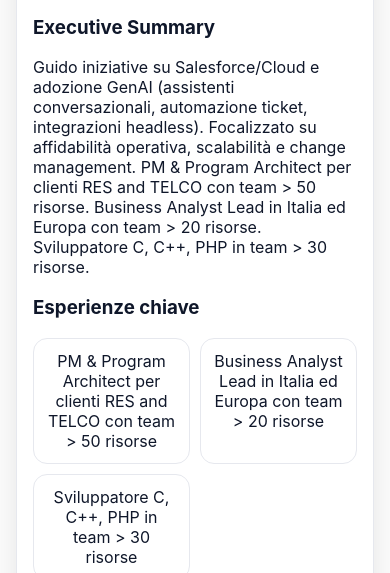
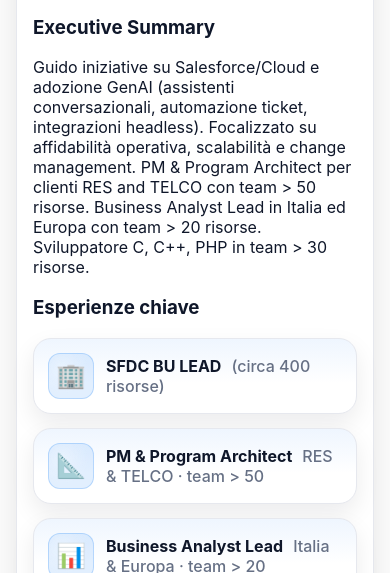
Before and after one commit to antoniodavino/antonio-davino-site, a plain HTML site: page index.html in a window 390 px wide. Both pictures are taken after a click on the button "Visualizza CV". Shown: the part 1115-1688 px from the top of the page. Drawn offline with Linux system fonts and the light colour scheme.

Commit message:
Add files via upload

```diff
--- a/index.html
+++ b/index.html
@@ -10,6 +10,7 @@
   <meta name="theme-color" content="#0f172a" />
 </head>
 <body>
+  <!-- Header -->
   <header class="site-header">
     <div class="wrap">
       <a class="brand" href="#home" aria-label="Torna alla Home">A·D</a>
@@ -24,18 +25,29 @@
     </div>
   </header>
 
+  <!-- Hero minimale -->
   <main id="home" class="hero hero--minimal">
     <div class="wrap hero__content">
       <figure class="avatar">
-        <img src="assets/antonio.jpg" alt="Antonio D’Avino" width="220" height="220" loading="eager" decoding="async" />
+        <img
+          src="assets/antonio.jpg"
+          alt="Antonio D’Avino"
+          width="220"
+          height="220"
+          loading="eager"
+          decoding="async"
+        />
       </figure>
+
       <div class="intro">
         <h1>Antonio D’Avino</h1>
         <p class="subtitle">Associate Director</p>
+
         <ul class="contacts">
           <li><span>📧</span> <a href="mailto:antonio.davino@accenture.com">antonio.davino@accenture.com</a></li>
           <li><span>📨</span> <a href="mailto:antonio.davino@gmail.com">antonio.davino@gmail.com</a></li>
         </ul>
+
         <div class="cta">
           <button class="btn primary" id="view-cv">Visualizza CV</button>
           <a class="btn" href="assets/Antonio_DAvino_CV.pdf" target="_blank" rel="noopener">Scarica CV (PDF)</a>
@@ -44,6 +56,7 @@
     </div>
   </main>
 
+  <!-- Sezione CV -->
   <section id="cv" class="section hidden" aria-labelledby="cv-title">
     <div class="wrap">
       <div class="cv-toolbar">
@@ -66,17 +79,34 @@
           <p>
             Guido iniziative su Salesforce/Cloud e adozione GenAI (assistenti conversazionali, automazione ticket, integrazioni headless).
             Focalizzato su affidabilità operativa, scalabilità e change management.
-            PM & Program Architect per clienti RES and TELCO con team > 50 risorse.
-            Business Analyst Lead in Italia ed Europa con team > 20 risorse.
-            Sviluppatore C, C++, PHP in team > 30 risorse.
+            PM &amp; Program Architect per clienti RES and TELCO con team &gt; 50 risorse.
+            Business Analyst Lead in Italia ed Europa con team &gt; 20 risorse.
+            Sviluppatore C, C++, PHP in team &gt; 30 risorse.
           </p>
         </section>
 
+        <!-- Esperienze chiave: card testuali con icone -->
         <h3>Esperienze chiave</h3>
-        <section class="kpi">
-          <div><span>PM & Program Architect per clienti RES and TELCO con team > 50 risorse</span></div>
-          <div><span>Business Analyst Lead in Italia ed Europa con team > 20 risorse</span></div>
-          <div><span>Sviluppatore C, C++, PHP in team > 30 risorse</span></div>
+        <section class="xp-grid" aria-label="Esperienze chiave">
+          <div class="xp-card">
+            <span class="xp-icon" aria-hidden="true">🏢</span>
+            <div class="xp-text"><strong>SFDC BU LEAD</strong> <span class="muted">(circa 400 risorse)</span></div>
+          </div>
+
+          <div class="xp-card">
+            <span class="xp-icon" aria-hidden="true">📐</span>
+            <div class="xp-text"><strong>PM &amp; Program Architect</strong> <span class="muted">RES &amp; TELCO · team &gt; 50</span></div>
+          </div>
+
+          <div class="xp-card">
+            <span class="xp-icon" aria-hidden="true">📊</span>
+            <div class="xp-text"><strong>Business Analyst Lead</strong> <span class="muted">Italia &amp; Europa · team &gt; 20</span></div>
+          </div>
+
+          <div class="xp-card">
+            <span class="xp-icon" aria-hidden="true">💻</span>
+            <div class="xp-text"><strong>Sviluppatore</strong> <span class="muted">C, C++, PHP · team &gt; 30</span></div>
+          </div>
         </section>
 
         <section aria-labelledby="exp-title" class="cv-block">
@@ -100,13 +130,14 @@
     </div>
   </section>
 
-  <!-- Altre sezioni -->
+  <!-- Sezioni on‑demand (inizialmente nascoste) -->
   <section id="projects" class="section hidden"><div class="wrap"><h2>Progetti</h2></div></section>
   <section id="code" class="section hidden"><div class="wrap"><h2>Codice</h2></div></section>
   <section id="publications" class="section hidden"><div class="wrap"><h2>Pubblicazioni</h2></div></section>
   <section id="about" class="section hidden"><div class="wrap"><h2>Chi sono</h2></div></section>
   <section id="contact" class="section hidden"><div class="wrap"><h2>Contatti</h2></div></section>
 
+  <!-- Modale Chat AI (placeholder) -->
   <div id="agent-modal" class="modal hidden" role="dialog" aria-modal="true" aria-labelledby="agent-title">
     <div class="modal__content">
       <header class="modal__header">
--- a/styles.css
+++ b/styles.css
@@ -7,11 +7,13 @@
   --shadow:0 20px 40px rgba(0,0,0,.35);
   --radius:16px; --radius-sm:12px; --pad:clamp(16px,2vw,24px);
   --w:1100px;
+  --ring: 0 0 0 3px rgba(96,165,250,.35);
 }
 @media (prefers-color-scheme: light){
   :root{
     --bg:#fafafa; --fg:#0f172a; --muted:#667085; --surface:#ffffff;
     --card:#ffffff; --border:#e6e8ee; --shadow:0 10px 25px rgba(2,6,23,.08);
+    --ring: 0 0 0 3px rgba(37,99,235,.18);
   }
 }
 html, body { margin:0; padding:0; background:var(--bg); color:var(--fg);
@@ -73,16 +75,50 @@ a{ color:inherit; text-decoration:none; }
 .section.hidden{ display:none; }
 .muted{ color:var(--muted); }
 
-/* ====== CV (come sezione) ====== */
+/* ====== CV base ====== */
 .cv-toolbar{ display:flex; align-items:center; justify-content:space-between; gap:12px; margin-bottom:12px; }
 .cv-toolbar .tools{ display:flex; flex-wrap:wrap; gap:8px; }
 .cv{ background:var(--surface); border:1px solid var(--border); border-radius:16px; padding:16px; box-shadow:var(--shadow); }
 .cv h1{ margin:0 0 6px; font-size:1.6rem; }
 .cv-block{ margin-top:14px; }
-.kpi{ margin:12px 0 16px; display:grid; grid-template-columns:repeat(4,1fr); gap:10px; }
-.kpi > div{ background:var(--card); border:1px solid var(--border); border-radius:14px; padding:12px; text-align:center; }
-.kpi strong{ font-size:1.4rem; display:block; }
-.cv__foot{ margin-top:16px; font-size:.9rem; }
+
+/* ====== XP GRID (card esperienze) ====== */
+.xp-grid{
+  display:grid;
+  grid-template-columns:repeat(2, minmax(0,1fr));
+  gap:14px;
+  margin:12px 0 16px;
+}
+@media (min-width:980px){ .xp-grid{ grid-template-columns:repeat(4, minmax(0,1fr)); } }
+@media (max-width:580px){ .xp-grid{ grid-template-columns:1fr; } }
+
+.xp-card{
+  position:relative;
+  display:flex; align-items:center; gap:12px;
+  padding:14px; border-radius:18px;
+  background:
+    linear-gradient(180deg, rgba(96,165,250,.10), rgba(96,165,250,0) 60%),
+    var(--card);
+  border:1px solid var(--border);
+  box-shadow:var(--shadow);
+  transition: transform .18s ease, box-shadow .18s ease, border-color .18s ease;
+}
+.xp-card:hover{ transform:translateY(-2px); border-color:rgba(96,165,250,.45); box-shadow:0 18px 36px rgba(2,6,23,.25); }
+.xp-card:focus-within{ outline:none; box-shadow:var(--shadow), var(--ring); border-color:rgba(96,165,250,.55); }
+
+.xp-icon{
+  width:46px; height:46px; border-radius:12px;
+  display:grid; place-items:center; flex:0 0 46px;
+  font-size:24px; line-height:1;
+  background:radial-gradient(circle at 30% 30%, rgba(255,255,255,.35), rgba(255,255,255,.1) 40%, transparent 60%), rgba(96,165,250,.18);
+  border:1px solid rgba(96,165,250,.35);
+}
+.xp-text{ font-weight:600; }
+.xp-text .muted{ font-weight:500; margin-left:6px; }
+
+@media (prefers-reduced-motion: reduce){
+  .xp-card, .btn{ transition: none; }
+}
 
 /* ====== Modale per Chat AI ====== */
 .modal{ position:fixed; inset:0; display:flex; align-items:center; justify-content:center; padding:20px;
@@ -95,5 +131,5 @@ a{ color:inherit; text-decoration:none; }
 #agent-iframe{ flex:1; border:0; background:#fff; }
 
 @media (max-width:900px){
-  .kpi{ grid-template-columns:repeat(2,1fr); }
+  /* Se serve, riduco le colonne del grid CV su schermi piccoli */
 }
```
